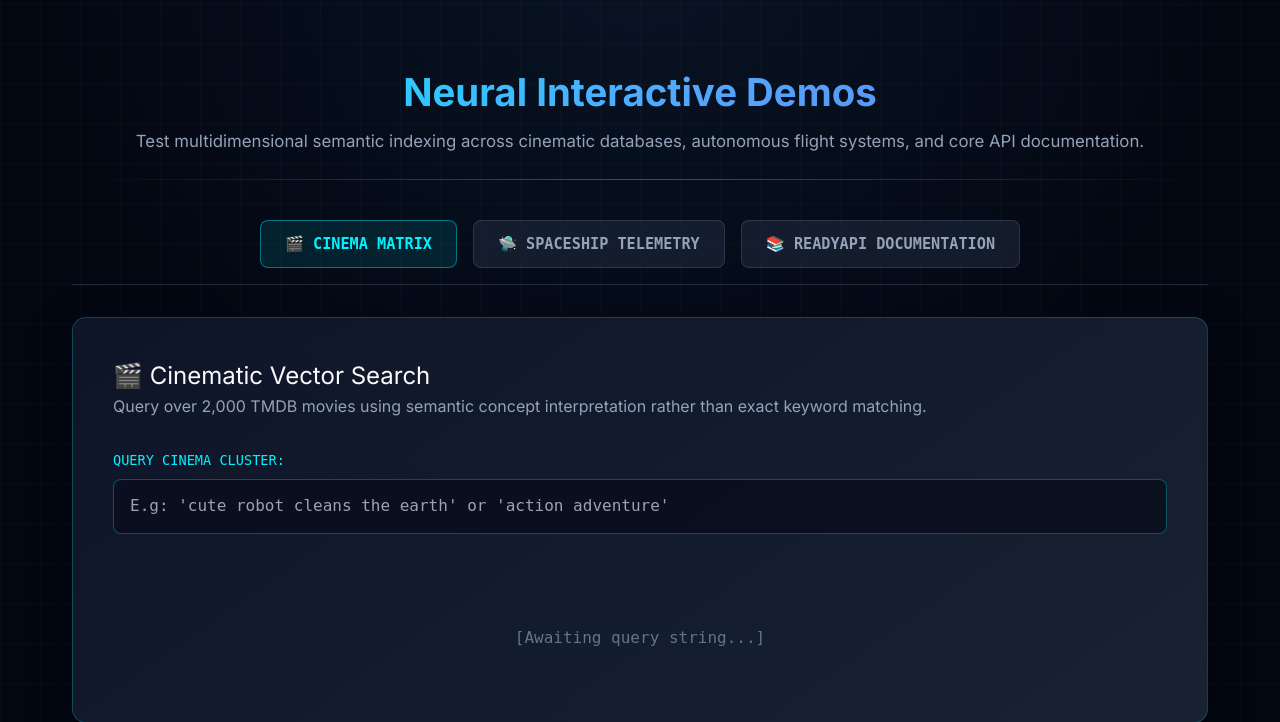
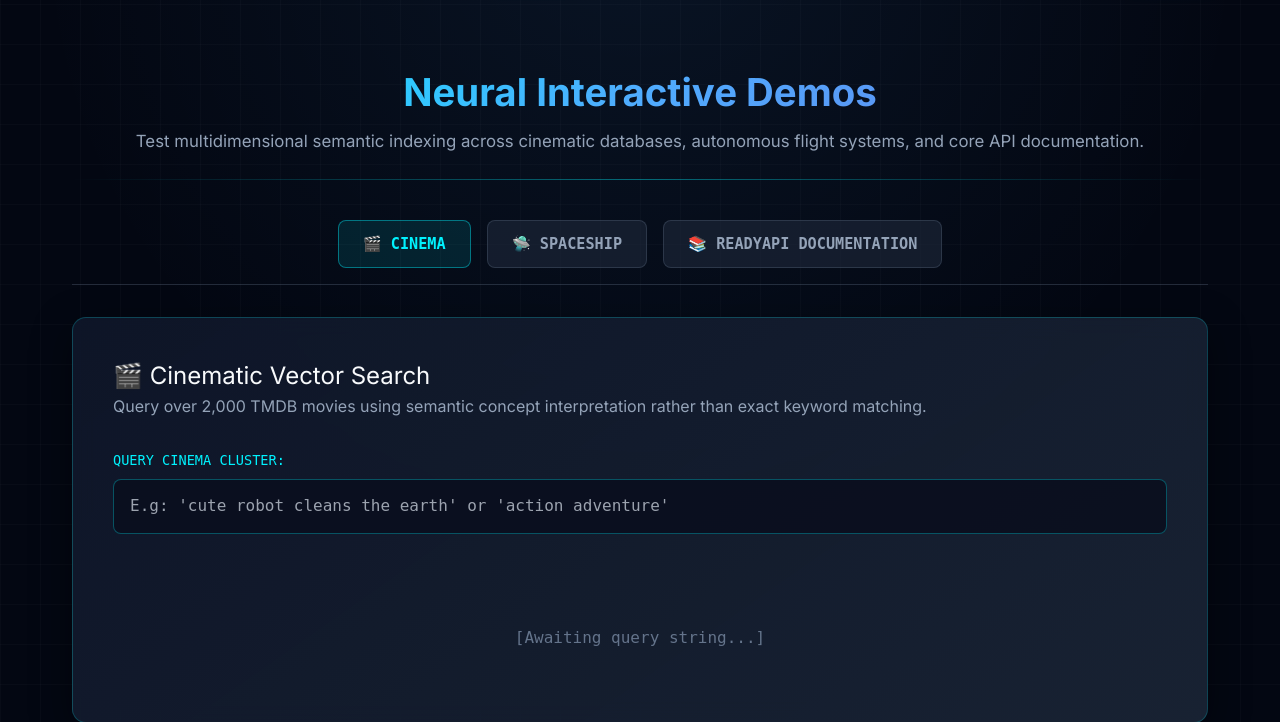
Before and after one commit to Esteban0007/AI_API, a FastAPI app: page /demos in a window 1280 px wide. Shown: the part 76-798 px from the top of the page. Run offline with FastAPI, Linux system fonts and the light colour scheme; some libraries are stand-ins or nearby versions.

Commit message:
estilos varioss

```diff
--- a/app/templates/demos.html
+++ b/app/templates/demos.html
@@ -39,7 +39,7 @@
         transition: all 0.2s;
       "
     >
-      🎬 CINEMA MATRIX
+      🎬 CINEMA
     </button>
     <button
       class="demo-tab-btn"
@@ -57,7 +57,7 @@
         transition: all 0.2s;
       "
     >
-      🛸 SPACESHIP TELEMETRY
+      🛸 SPACESHIP
     </button>
     <button
       class="demo-tab-btn"
```
